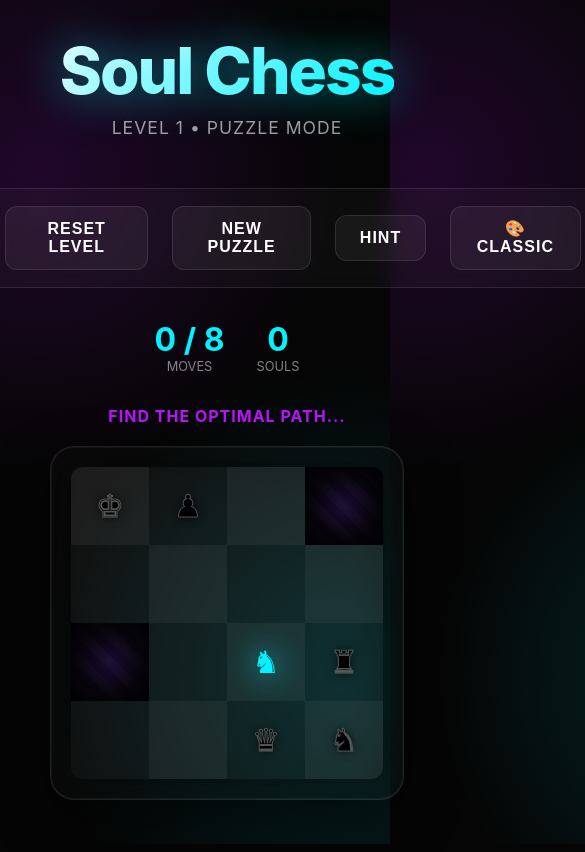
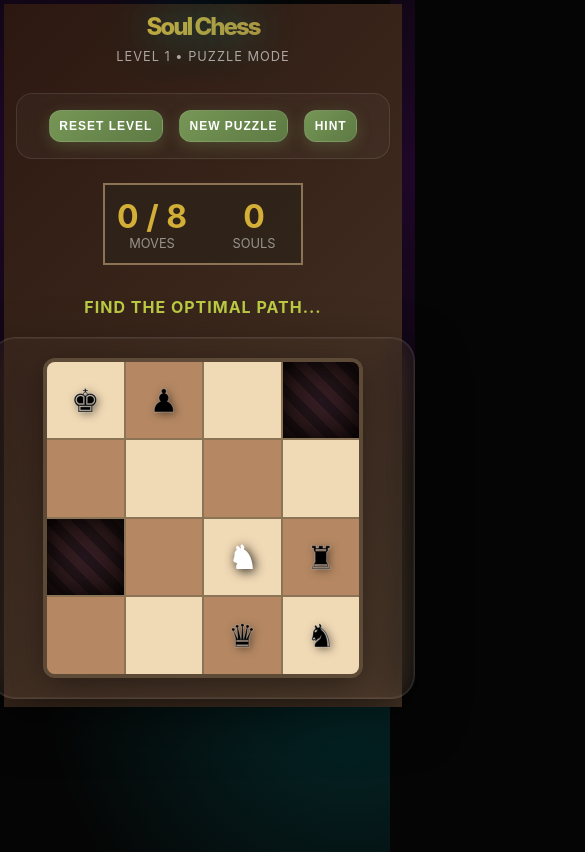
Before and after one commit to ramonandrio/soul-chess, a React (Vite) app: page / in a window 390 px wide. Shown: the top 852 px of the page, 585 px wide, since content can reach past the window. Built offline with nearby package versions, Linux system fonts and the light colour scheme.

Commit message:
Mobile responsive design: smaller controls, centered layout, white pieces in classic theme, 4x4 default

```diff
--- a/index.html
+++ b/index.html
@@ -3,8 +3,8 @@
   <head>
     <meta charset="UTF-8" />
     <link rel="icon" type="image/svg+xml" href="/vite.svg" />
-    <meta name="viewport" content="width=device-width, initial-scale=1.0" />
-    <title>chess-puzzle</title>
+    <meta name="viewport" content="width=device-width, initial-scale=1.0, maximum-scale=1.0, user-scalable=no" />
+    <title>Soul Chess</title>
   </head>
   <body>
     <div id="root"></div>
--- a/src/App.jsx
+++ b/src/App.jsx
@@ -18,7 +18,7 @@ function App() {
   const [level, setLevel] = useState(1);
   const [feedback, setFeedback] = useState('');
   const [loading, setLoading] = useState(false);
-  const [theme, setTheme] = useState('neon'); // 'neon' or 'classic'
+  const [theme, setTheme] = useState('classic'); // 'neon' or 'classic'
 
   // Initialize game
   useEffect(() => {
@@ -163,21 +163,9 @@ function App() {
       </header>
 
       <div className="game-controls">
-        <label>
-          Size:
-          <select value={boardSize} onChange={(e) => setBoardSize(Number(e.target.value))}>
-            <option value={3}>3x3</option>
-            <option value={4}>4x4</option>
-            <option value={5}>5x5</option>
-            <option value={6}>6x6</option>
-          </select>
-        </label>
         <button onClick={() => startNewGame(false, true)}>Reset Level</button>
         <button onClick={() => startNewGame(false, false)}>New Puzzle</button>
         <button onClick={handleHint} className="hint-btn">Hint</button>
-        <button onClick={() => setTheme(t => t === 'neon' ? 'classic' : 'neon')} className="theme-btn">
-          {theme === 'neon' ? '🎨 Classic' : '✨ Neon'}
-        </button>
       </div>
 
       <div className="stats-panel">
--- a/src/index.css
+++ b/src/index.css
@@ -207,9 +207,11 @@ select:focus {
 }
 
 .piece {
-  z-index: 2;
-  transition: all 0.3s cubic-bezier(0.34, 1.56, 0.64, 1);
-  filter: drop-shadow(0 0 5px rgba(0, 0, 0, 0.5));
+  font-size: 3.5rem;
+  cursor: pointer;
+  user-select: none;
+  transition: transform 0.2s ease;
+  filter: drop-shadow(0 4px 8px rgba(0, 0, 0, 0.3));
 }
 
 .piece:hover {
@@ -329,6 +331,19 @@ select:focus {
   filter: drop-shadow(2px 2px 4px rgba(0, 0, 0, 0.5));
 }
 
+.classic-theme .piece-white {
+  color: #ffffff;
+  /* White for better visibility */
+  filter: drop-shadow(2px 2px 4px rgba(0, 0, 0, 0.8));
+}
+
+.classic-theme .piece-white.player-piece {
+  color: #ffffff;
+  /* White for player piece */
+  filter: drop-shadow(2px 2px 6px rgba(0, 0, 0, 0.9));
+  font-weight: bold;
+}
+
 .classic-theme .stats-panel {
   background: rgba(45, 35, 25, 0.8);
   border: 2px solid var(--border-color);
@@ -371,6 +386,291 @@ select:focus {
   border: 2px solid #d4af37;
 }
 
+/* ==================== MOBILE RESPONSIVE ==================== */
+
+/* Tablets and smaller (max-width: 768px) */
+@media (max-width: 768px) {
+  body {
+    padding: 0.5rem;
+  }
+
+  .app-container {
+    padding: 1rem;
+    max-width: 100%;
+  }
+
+  header h1 {
+    font-size: 2rem;
+  }
+
+  header p {
+    font-size: 0.9rem;
+  }
+
+  .game-controls {
+    flex-wrap: wrap;
+    gap: 0.5rem;
+    justify-content: center;
+  }
+
+  .game-controls label {
+    width: 100%;
+    justify-content: center;
+    font-size: 0.85rem;
+  }
+
+  .game-controls select,
+  .game-controls button {
+    padding: 0.4rem 0.7rem;
+    font-size: 0.8rem;
+    min-height: 36px;
+    /* Smaller touch target for mobile */
+  }
+
+  .stats-panel {
+    gap: 1rem;
+  }
+
+  .stat-item {
+    min-width: 80px;
+  }
+
+  .stat-value {
+    font-size: 1.5rem;
+  }
+
+  .stat-label {
+    font-size: 0.75rem;
+  }
+
+  .board {
+    max-width: 90vw;
+    max-height: 90vw;
+  }
+
+  .square {
+    min-width: 40px;
+    min-height: 40px;
+  }
+
+  .piece {
+    font-size: 2.5rem;
+  }
+
+  .game-over-content h2 {
+    font-size: 2rem;
+  }
+
+  .game-over-content p {
+    font-size: 1rem;
+  }
+
+  .overlay-buttons {
+    flex-direction: column;
+    width: 100%;
+  }
+
+  .overlay-buttons button {
+    width: 100%;
+    min-height: 48px;
+  }
+}
+
+/* Mobile phones (max-width: 480px) */
+@media (max-width: 480px) {
+  body {
+    padding: 0.25rem;
+  }
+
+  .app-container {
+    padding: 0.5rem;
+  }
+
+  header {
+    margin-bottom: 1rem;
+  }
+
+  header h1 {
+    font-size: 1.5rem;
+    margin-bottom: 0.25rem;
+  }
+
+  header p {
+    font-size: 0.8rem;
+  }
+
+  .game-controls {
+    gap: 0.3rem;
+  }
+
+  .game-controls select,
+  .game-controls button {
+    padding: 0.35rem 0.6rem;
+    font-size: 0.75rem;
+    min-height: 32px;
+  }
+
+  .stats-panel {
+    gap: 0.5rem;
+    padding: 0.75rem;
+    margin-bottom: 0.75rem;
+  }
+
+  .stat-item {
+    min-width: 70px;
+  }
+
+  .stat-value {
+    font-size: 1.25rem;
+  }
+
+  .stat-label {
+    font-size: 0.7rem;
+  }
+
+  .board {
+    max-width: 95vw;
+    max-height: 95vw;
+    gap: 2px;
+  }
+
+  .square {
+    min-width: 35px;
+    min-height: 35px;
+  }
+
+  .piece {
+    font-size: 2rem;
+  }
+
+  .move-indicator,
+  .capture-indicator {
+    width: 8px;
+    height: 8px;
+  }
+
+  .hint-indicator {
+    font-size: 1.5rem;
+  }
+
+  .game-over-content {
+    padding: 1.5rem;
+    width: 90%;
+  }
+
+  .game-over-content h2 {
+    font-size: 1.5rem;
+  }
+
+  .game-over-content p {
+    font-size: 0.9rem;
+  }
+
+  .overlay-buttons button {
+    padding: 0.7rem 1.2rem;
+    font-size: 0.9rem;
+  }
+}
+
+/* Small mobile phones (max-width: 360px) */
+@media (max-width: 360px) {
+  header h1 {
+    font-size: 1.25rem;
+  }
+
+  .game-controls select,
+  .game-controls button {
+    font-size: 0.75rem;
+    padding: 0.4rem 0.6rem;
+  }
+
+  .board {
+    gap: 1px;
+  }
+
+  .square {
+    min-width: 30px;
+    min-height: 30px;
+  }
+
+  .piece {
+    font-size: 1.75rem;
+  }
+
+  .stat-value {
+    font-size: 1rem;
+  }
+}
+
+/* Touch device optimizations */
+@media (hover: none) and (pointer: coarse) {
+
+  /* Remove hover effects on touch devices */
+  button:hover {
+    transform: none;
+  }
+
+  .square:hover {
+    transform: none;
+  }
+
+  /* Increase tap targets */
+  button {
+    min-height: 44px;
+    min-width: 44px;
+  }
+
+  /* Prevent text selection on touch */
+  * {
+    -webkit-tap-highlight-color: transparent;
+    -webkit-touch-callout: none;
+    user-select: none;
+  }
+
+  /* But allow selection in specific areas if needed */
+  input,
+  textarea {
+    user-select: text;
+  }
+}
+
+/* Landscape orientation on mobile */
+@media (max-width: 768px) and (orientation: landscape) {
+  .app-container {
+    display: flex;
+    flex-direction: row;
+    align-items: flex-start;
+    gap: 1rem;
+  }
+
+  header {
+    position: absolute;
+    top: 0.5rem;
+    left: 50%;
+    transform: translateX(-50%);
+    margin: 0;
+  }
+
+  .game-area {
+    flex: 1;
+    display: flex;
+    align-items: center;
+    justify-content: center;
+    margin-top: 3rem;
+  }
+
+  .board {
+    max-width: 60vh;
+    max-height: 60vh;
+  }
+
+  .game-controls,
+  .stats-panel {
+    flex-direction: column;
+    width: auto;
+  }
+}
+
 
 .game-over-content {
   text-align: center;
@@ -391,6 +691,47 @@ select:focus {
   background-clip: text;
   -webkit-background-clip: text;
   -webkit-text-fill-color: transparent;
+}
+
+.game-controls {
+  display: flex;
+  gap: 1rem;
+  margin-bottom: 1.5rem;
+  flex-wrap: wrap;
+  justify-content: center;
+  /* Center controls */
+  align-items: center;
+}
+
+.game-controls label {
+  display: flex;
+  align-items: center;
+  gap: 0.5rem;
+  color: var(--text-primary);
+  font-weight: 500;
+}
+
+.game-controls select {
+  padding: 0.5rem 1rem;
+  background: rgba(255, 255, 255, 0.1);
+  border: 2px solid var(--accent-color);
+  border-radius: 8px;
+  color: var(--text-primary);
+  cursor: pointer;
+  transition: all 0.3s ease;
+}
+
+.game-controls select:hover {
+  background: rgba(255, 255, 255, 0.15);
+  border-color: var(--accent-secondary);
+}
+
+.game-area {
+  display: flex;
+  justify-content: center;
+  /* Center board */
+  align-items: center;
+  width: 100%;
 }
 
 .stats-panel {
```
